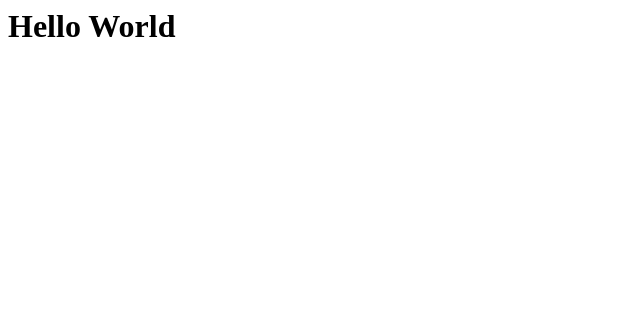
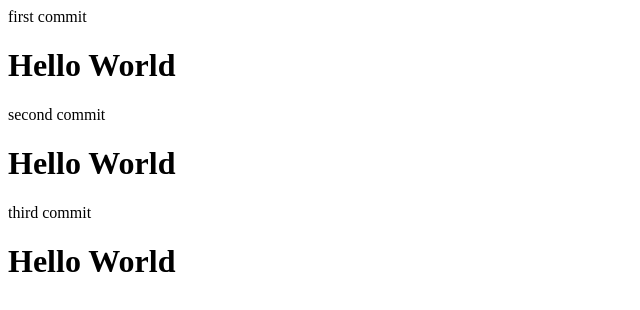
Before and after one commit to leeseungjaededs/HelloWorld1, a plain HTML site: page index.html in a window 1280 px wide. Shown: the whole page, without its empty margins (0-640 px from the left). Drawn offline with Linux system fonts and the light colour scheme.

Commit message:
second commit

```diff
--- a/index.html
+++ b/index.html
@@ -4,6 +4,11 @@
     </head>
 
     <body>
+        first commit
+        <h1>Hello World</h1>
+        second commit
+        <h1>Hello World</h1>
+        third commit
         <h1>Hello World</h1>
     </body>
 <html>
```
